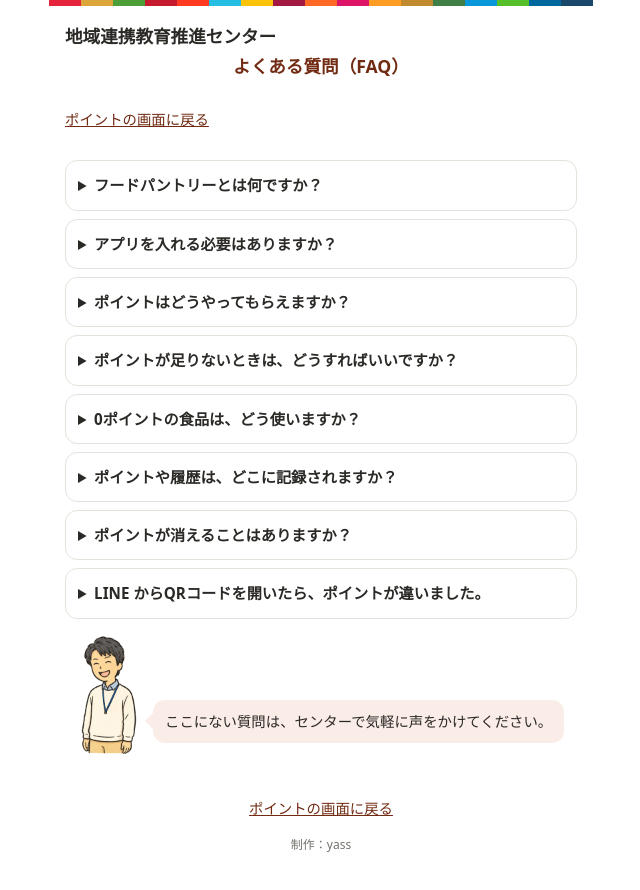
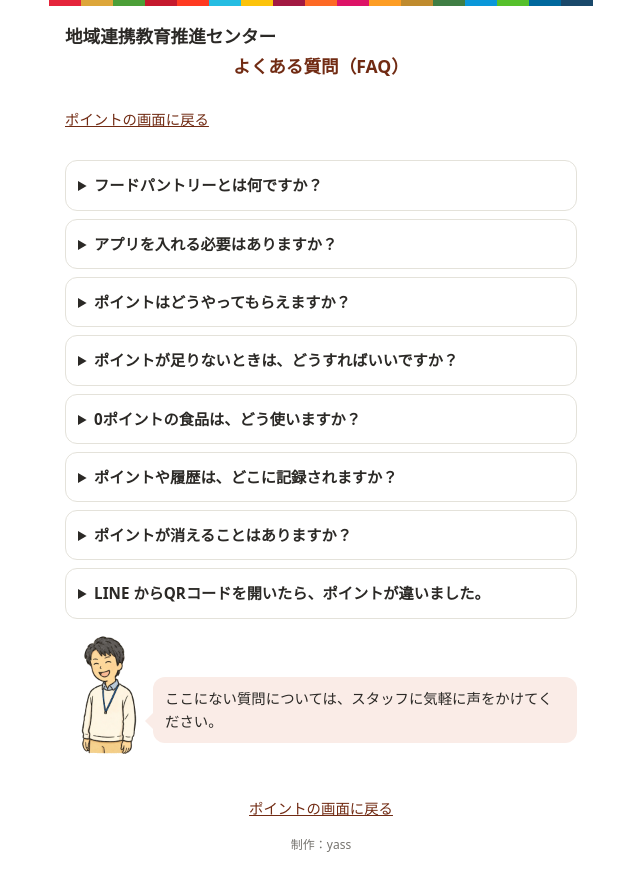
Before and after one commit to yassu-12/food-pantry, a plain HTML site: page help.html in a window 1280 px wide. Shown: the whole page, without its empty margins (319-959 px from the left). Drawn offline with Linux system fonts and the light colour scheme.

Commit message:
Add files via upload

```diff
--- a/help.html
+++ b/help.html
@@ -66,7 +66,7 @@
     <!-- 担当者Yの絵が、吹き出しで声かけをすすめる（タスク23、生徒Kが選んだ案B。絵は本人の了承の範囲で使う、D-40）。吹き出しの文は【仮】 -->
     <div class="welcome-talk chara-talk">
       <img src="images/y-smile.png" alt="" class="chara-y" width="80" height="120">
-      <p class="welcome-bubble">ここにない質問は、センターで気軽に声をかけてください。</p>
+      <p class="welcome-bubble">ここにない質問については、スタッフに気軽に声をかけてください。</p>
     </div>
   </section>
 
```
